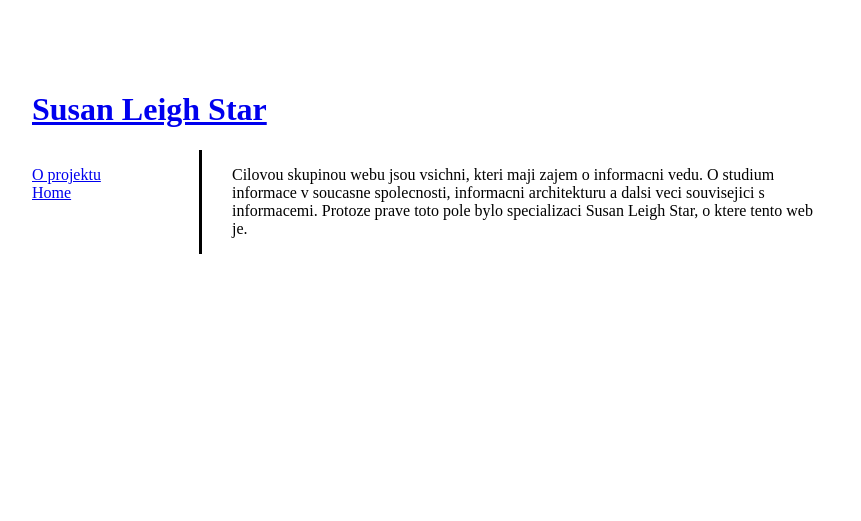
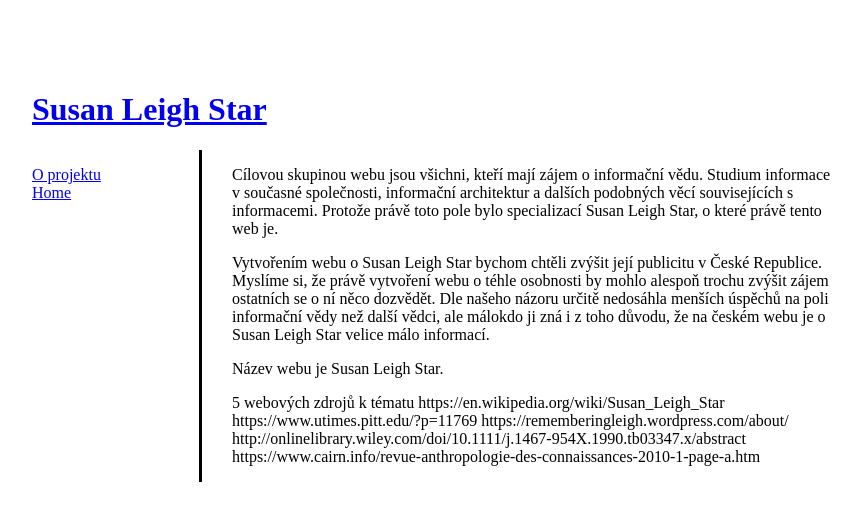
Before and after one commit to KT166/Learn-jekyll, a Jekyll site: the page built from O projektu.md, in a window 1280 px wide. Shown: the top 521 px of the page, without its empty margins (208-1069 px from the left). Built offline with Jekyll 4.4.1, drawn with Linux system fonts in a browser that asks for light colours.

Commit message:
Přidělání textu
Doplněn text v O projektu a přidány zdroje

```diff
--- a/O projektu.md
+++ b/O projektu.md
@@ -3,4 +3,15 @@ layout: page
 title: O projektu
 ---
 
-Cilovou skupinou webu jsou vsichni, kteri maji zajem o informacni vedu. O studium informace v soucasne spolecnosti, informacni architekturu a dalsi veci souvisejici s informacemi. Protoze prave toto pole bylo specializaci Susan Leigh Star, o ktere tento web je.
+Cílovou skupinou webu jsou všichni, kteří mají zájem o informační vědu. Studium informace v současné společnosti, informační architektur a dalších podobných věcí souvisejících s informacemi. Protože právě toto pole bylo specializací Susan Leigh Star, o které právě tento web je.
+
+Vytvořením webu o Susan Leigh Star bychom chtěli zvýšit její publicitu v České Republice. Myslíme si, že právě vytvoření webu o téhle osobnosti by mohlo alespoň trochu zvýšit zájem ostatních se o ní něco dozvědět. Dle našeho názoru určitě nedosáhla menších úspěchů na poli informační vědy než další vědci, ale málokdo ji zná i z toho důvodu, že na českém webu je o Susan Leigh Star velice málo informací.
+
+Název webu je Susan Leigh Star.
+
+5 webových zdrojů k tématu
+https://en.wikipedia.org/wiki/Susan_Leigh_Star
+https://www.utimes.pitt.edu/?p=11769
+https://rememberingleigh.wordpress.com/about/
+http://onlinelibrary.wiley.com/doi/10.1111/j.1467-954X.1990.tb03347.x/abstract
+https://www.cairn.info/revue-anthropologie-des-connaissances-2010-1-page-a.htm
```
